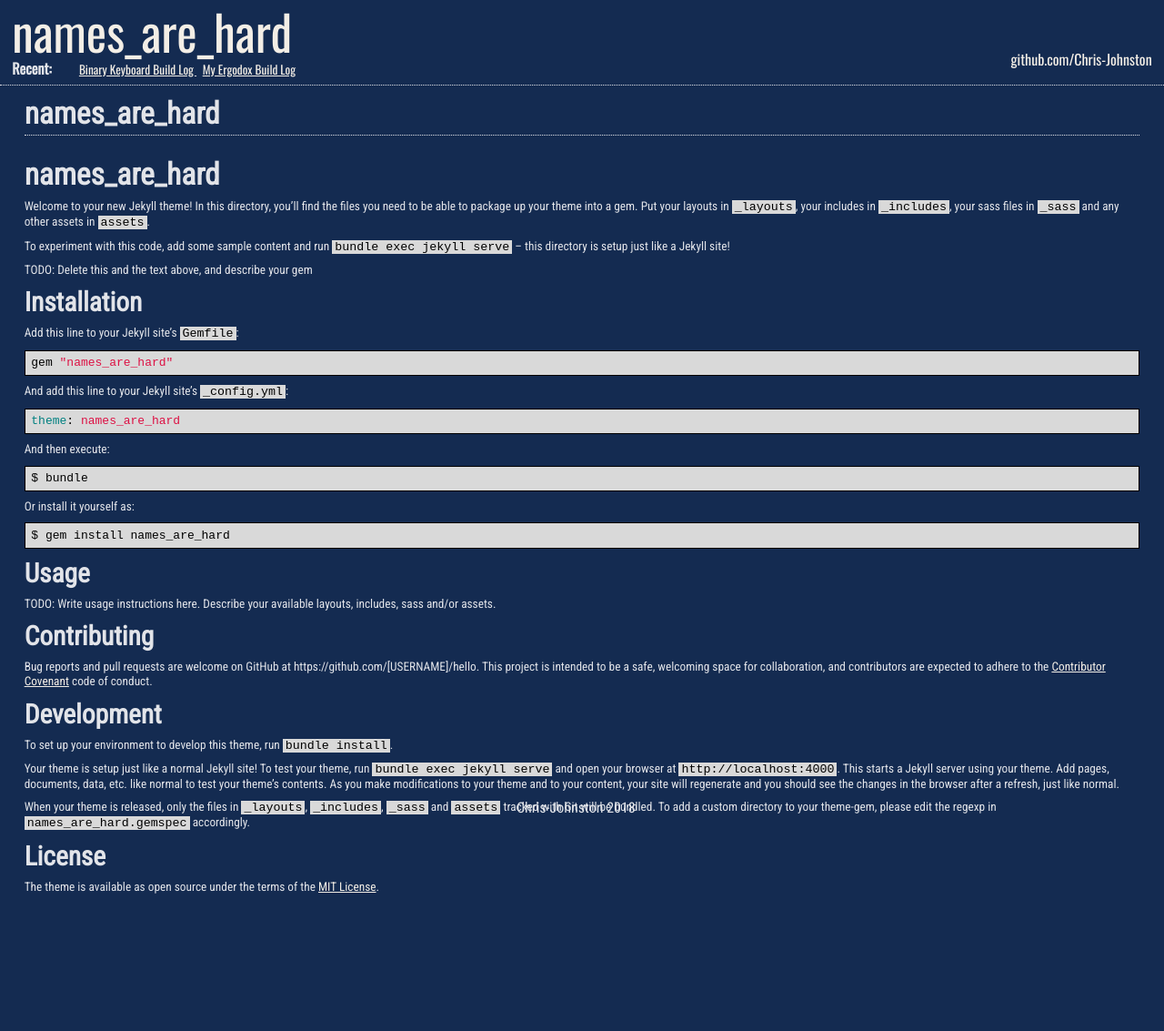
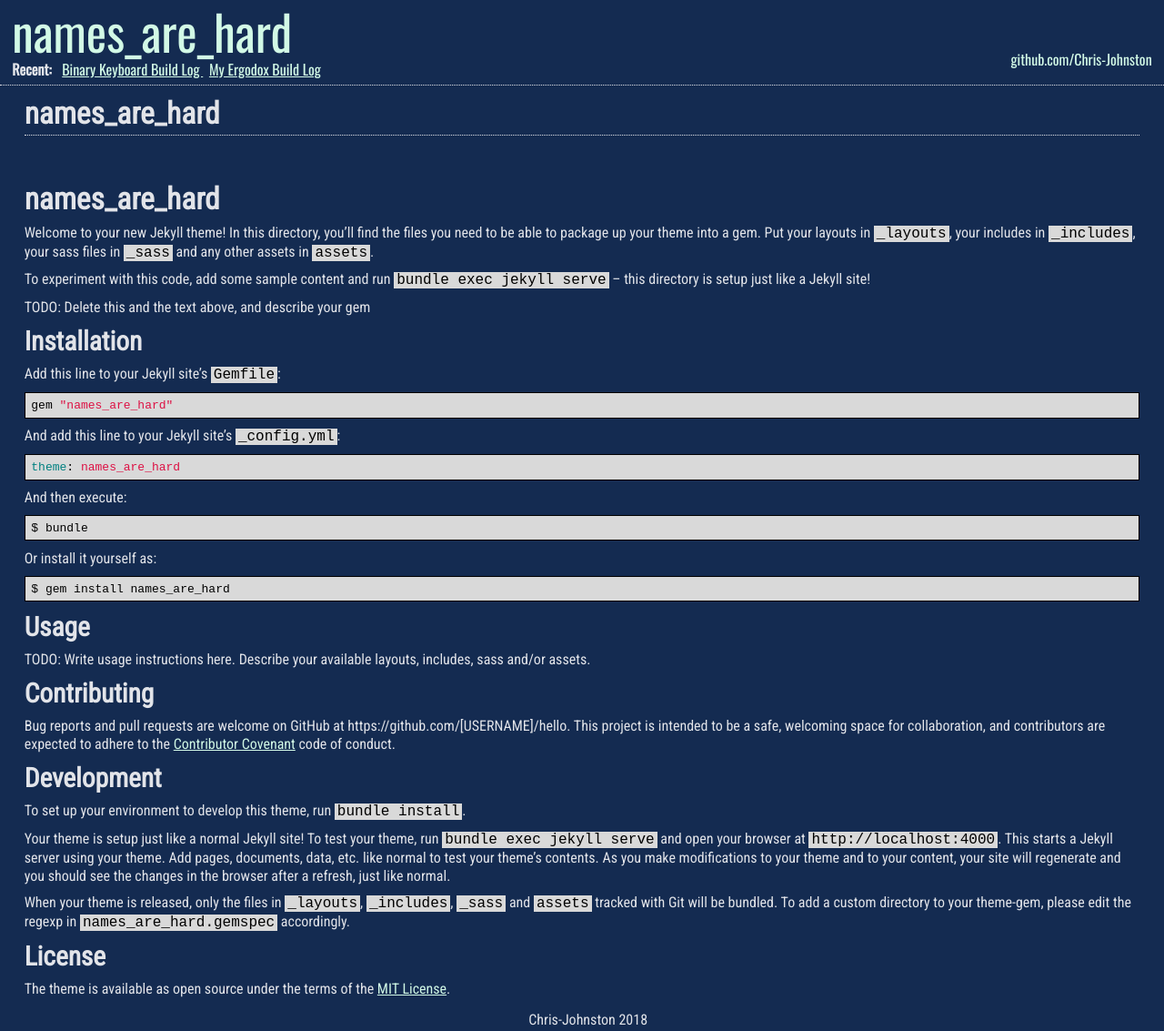
Before and after one commit to Chris-Johnston/names_are_hard, a Jekyll site: the page built from README.md, in a window 1280 px wide. Shown: the whole page at 91% size. Built offline with Jekyll 4.4.1, drawn with Linux system fonts in a browser that asks for light colours; our own code applies the rules of GitHub Pages for plain Markdown files; before the commit the page ends 992 px from its top, so only the background shows below that.

Commit message:
minor tweaks to the scss after applying it to working case

```diff
--- a/_sass/names_are_hard.scss
+++ b/_sass/names_are_hard.scss
@@ -12,7 +12,10 @@ $text-background-color: #263037;
 $code-background-color: #D9D9D9;
 $code-foreground-color: black;
 $foreground-color: #E2E4E9 !default;
-$highlight-color: #f3eee6;
+$highlight-color: #d2f9e6;
+
+$body-font-size: 12pt !default;
+$body-li-size: 12pt;
 
 $line-style: 0.5px dotted $foreground-color;
 
@@ -25,8 +28,8 @@ body
 
 body p
 {
-  font-size: 10pt;
-  line-height: 12pt;
+  font-size: $body-font-size;
+  line-height: 15pt;
 
   margin-top: 7pt;
   margin-bottom: 7pt;
@@ -34,8 +37,8 @@ body p
 
 body li
 {
-  font-size: 10pt;
-  line-height: 10pt;
+  font-size: $body-li-size;
+  line-height: $body-li-size + 2pt;
 
   margin-top: 2pt;
   margin-bottom: 2pt;
@@ -94,16 +97,13 @@ body li
 
 .home
 {
-  //margin-left: 20pt;
-  //margin-right: 20pt;
-
   padding-left: 20pt;
   padding-right: 20pt;
 }
 
 .content-wrapper
 {
-
+  padding-top: 10pt;
 }
 
 .post-wrapper
@@ -136,7 +136,10 @@ body li
 
 .post-list
 {
+  margin-left: 1pt;
   display: inline;
+  overflow: hidden;
+  width: 50%;
 }
 
 .post-element
@@ -158,7 +161,7 @@ body li
 {
   //background: $background-color;
   height: 10pt;
-  position: absolute;
+  //position: absolute;
   right: 0;
   bottom: 0;
   width: 100%;
@@ -267,6 +270,8 @@ pre.highlight > code
 }
 
 img {
+  margin-top: 10pt;
+  margin-bottom: 10pt;
   margin-left: auto;
   margin-right: auto;
   display: block;
```
